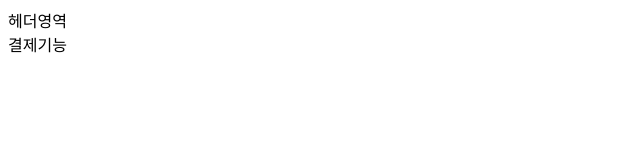
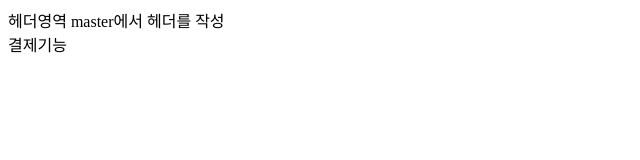
Before and after one commit to woozizi/day02, a plain HTML site: page day02/index.html in a window 1280 px wide. Shown: the whole page, without its empty margins (0-640 px from the left). Drawn offline with Linux system fonts and the light colour scheme.

Commit message:
master에서 header수정함

```diff
--- a/day02/index.html
+++ b/day02/index.html
@@ -8,6 +8,7 @@
 <body>
   <header>
     헤더영역
+    master에서 헤더를 작성
   </header>
   <main>
 
```
